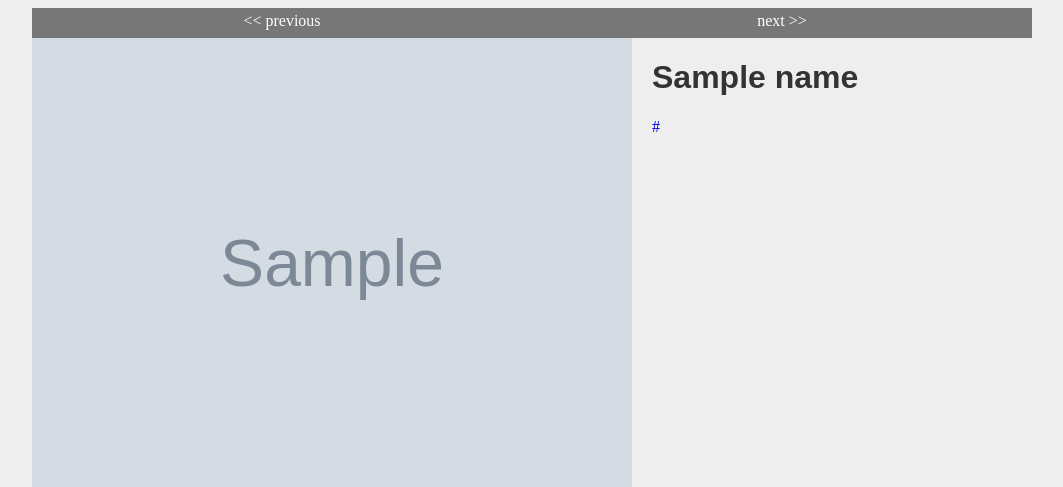
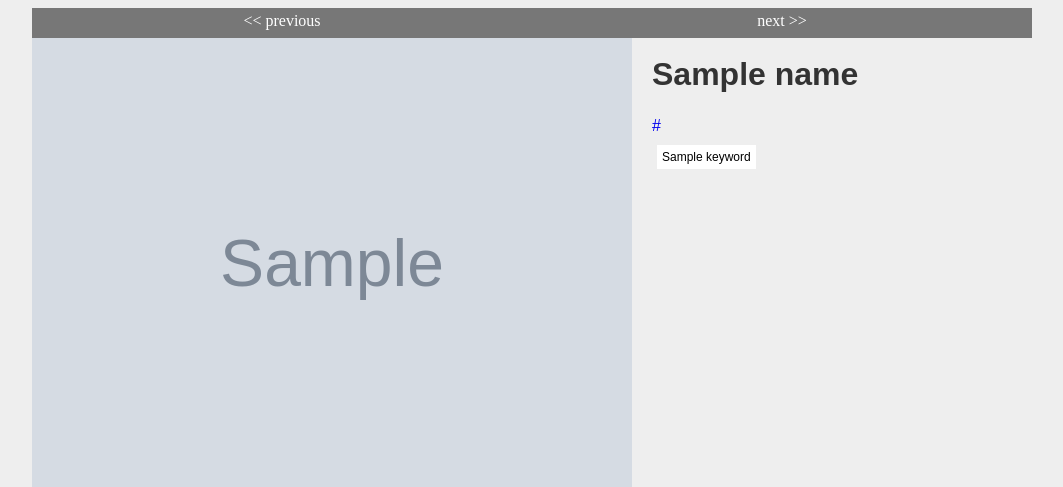
Before and after one commit to josefondrej/fb-scrapper, a Flask app: template templates/main.html in a window 1280 px wide. Shown: the top 487 px of the page, without its empty margins (108-1171 px from the left). Run offline with Flask 2, Linux system fonts and the light colour scheme; the template is opened without the code that fills it: most values are stand-ins (such as "Sample title", 1, 10 or a date in 2020); grey boxes marked "Sample" are stand-in pictures; parts of the project's set-up code (start-up, migrations or seed data) failed here and were passed over.

Commit message:
Add keywords support

```diff
--- a/server.py
+++ b/server.py
@@ -14,18 +14,20 @@ profile_server = None
 @app.route("/", methods=["GET"])
 def home():
     ptr = request.args.get("pointer")
-    if ptr is not None:
-        if ptr == "prev":
-            profile = profile_server.get_prev()
-        elif ptr == "next":
-            profile = profile_server.get_next()
-        else:
-            profile = profile_server.get_next()
-    else:
-        profile = profile_server.get_next()
+    ignore = request.args.get("ignore")
+
+    if ignore is not None:
+        profile_server.update_ignore(ignore)
+        profile_server.export_filters()
+
+    logic = {"prev": profile_server.get_prev,
+             "next": profile_server.get_next,
+             None: profile_server.get_next}
+
+    profile = logic[ptr]()
 
     link = FB_WWW_REGULAR + profile.username
-
+    keywords = profile_server._get_keywords(profile)
     img_path = PROFILE_PIC_DIR + profile.username + PIC_SUFFIX
 
     try:
@@ -34,7 +36,12 @@ def home():
     except IOError:
         img_path = "static/no_image.jpg"
 
-    return render_template("main.html", name=profile.name, username=profile.username, link=link, img_path=img_path)
+    return render_template("main.html",
+                           name=profile.name,
+                           username=profile.username,
+                           link=link,
+                           img_path=img_path,
+                           keywords=keywords)
 
 
 def argparse() -> str:
--- a/static/css.css
+++ b/static/css.css
@@ -52,4 +52,15 @@ a {
   width: 380px;
   text-align: left;
   padding-left: 20px;
+  font-family: sans-serif;
+  line-height: 30px;
 }
+
+.keyword {
+  background: #fff;
+  padding: 5px;
+  font-family: sans-serif;
+  font-size: 12px;
+  color: #000;
+  margin: 5px;
+}
--- a/templates/main.html
+++ b/templates/main.html
@@ -21,6 +21,10 @@
             <div id="stats">
                 <h1>{{ name }}</h1>
                 <a href="{{ link }}">{{ link }}</a>
+                <br>
+                {% for keyword in keywords %}
+                <a href="/?ignore={{ keyword }}" class="keyword">{{ keyword }}</a>
+                {% endfor %}
             </div>
         </div>
     </div>
```
Also changed, not shown: profile_server.py (+8 -3 lines).
